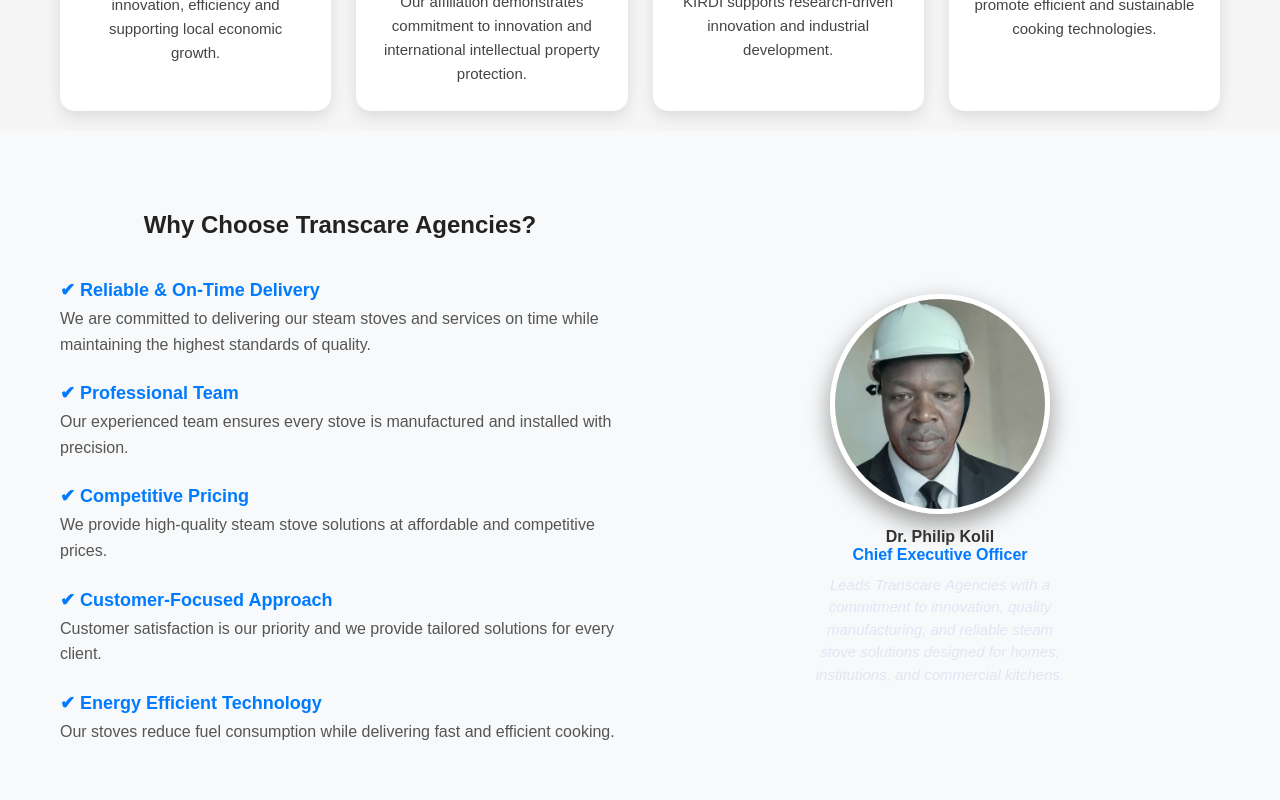
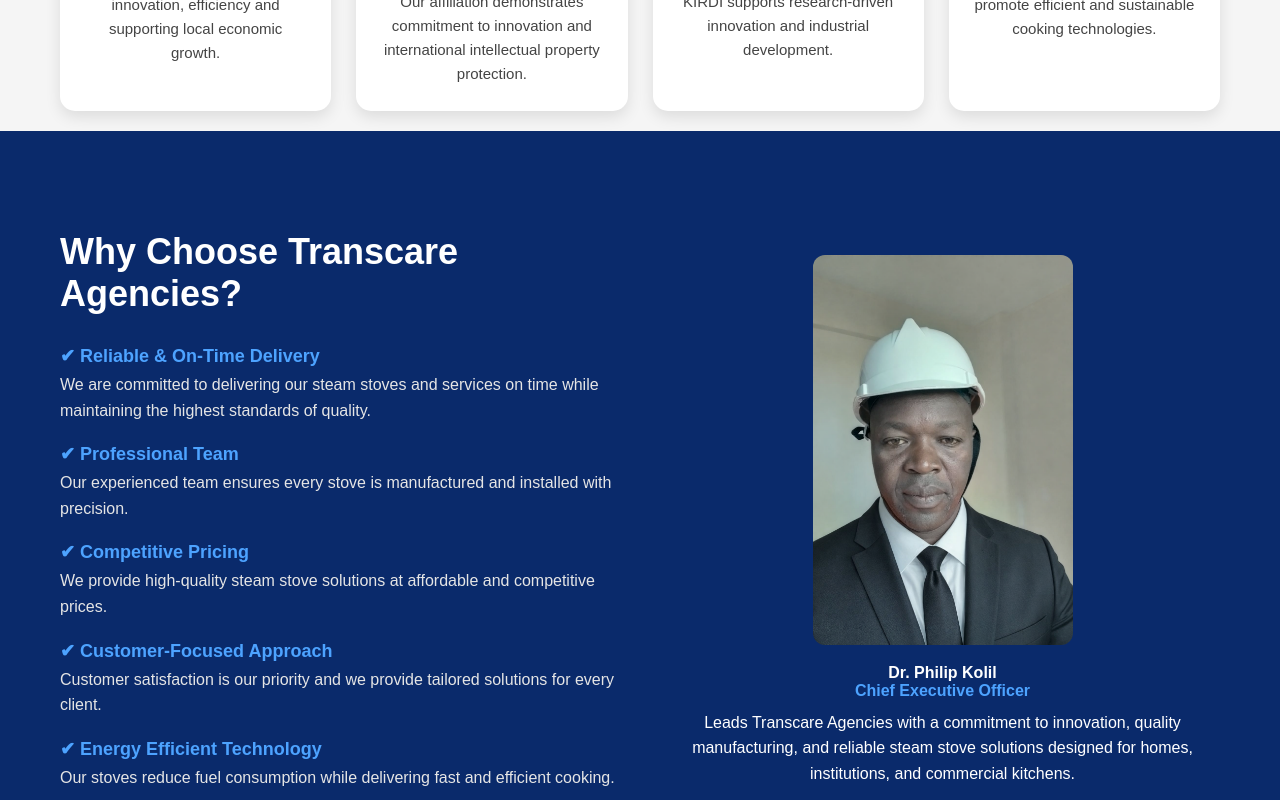
Before and after one commit to WheezyTech/transcare-website, a React (Create React App) app: page / in a window 1280 px wide. Shown: the part 1320-2120 px from the top of the page. Built offline with nearby package versions, Linux system fonts and the light colour scheme.

Commit message:
Update index.css

```diff
--- a/src/index.css
+++ b/src/index.css
@@ -726,104 +726,78 @@
   font-size: 15px;
 }
 
-/* WHY US SECTION */
-.why-container{
-display:flex;
-gap:40px;
-align-items:center;
-justify-content:space-between;
-flex-wrap:wrap;
+/* WHY CHOOSE US SECTION */
+.why-us{
+  background:#0a2a6b;   /* dark blue background */
+  color:white;
+  padding:80px 40px;
+  width:100%;
 }
 
-.why-text{
-flex:1;
+/* container to fit screen nicely */
+.why-container{
+  max-width:1200px;
+  margin:auto;
+  display:flex;
+  align-items:center;
+  justify-content:space-between;
+  gap:50px;
+  flex-wrap:wrap;
 }
 
-.why-image{
-flex:1;
-text-align:center;
+/* text side */
+.why-text{
+  flex:1;
 }
 
-.why-image img{
-width:250px;
-border-radius:10px;
-margin-bottom:10px;
+.why-text h2{
+  font-size:36px;
+  margin-bottom:30px;
+  color:white;
 }
 
-.ceo-title{
-font-weight:bold;
-color:#007BFF;
-}
-
-/* text */
-.why-us{
-  padding:60px 20px;
-  background:#f8f9fa;
-}
-
-.why-us h2{
-  text-align:center;
-  margin-bottom:40px;
-  color:#222;
-}
-
+/* list styling */
 .why-list{
-  max-width:800px;
-  margin:auto;
   list-style:none;
   padding:0;
 }
 
 .why-list li{
-  margin-bottom:25px;
+  margin-bottom:20px;
 }
 
 .why-list strong{
-  color:#007BFF;
-  display:block;
-  margin-bottom:5px;
+  color:#4da3ff;
   font-size:18px;
 }
 
 .why-list p{
-  color:#555;
+  margin-top:5px;
   line-height:1.6;
+  color:#e5e5e5;
 }
 
-/* CEO image */
+/* CEO section */
 .why-image{
-flex:1;
-text-align:center;
+  flex:1;
+  text-align:center;
 }
 
 .why-image img{
-width:220px;
-height:220px;
-object-fit:cover;
-border-radius:50%;
-border:5px solid white;
-box-shadow:0 10px 25px rgba(0,0,0,0.4);
+  width:260px;
+  border-radius:12px;
+  margin-bottom:15px;
 }
 
-/* CEO name */
-.ceo-name{
-margin-top:10px;
-font-weight:bold;
-font-size:16px;
+.ceo-title{
+  font-weight:bold;
+  color:#4da3ff;
 }
 
-/* CEO Quote */
 .ceo-quote{
-margin-top:10px;
-font-style:italic;
-font-size:15px;
-color:#e0e6f5;
-max-width:260px;
-margin-left:auto;
-margin-right:auto;
-line-height:1.5;
+  margin-top:10px;
+  line-height:1.6;
 }
-
 /* STATS */
 .stats {
   padding: 60px 20px;
```
